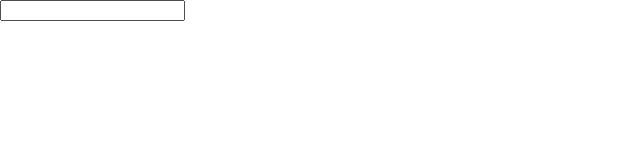
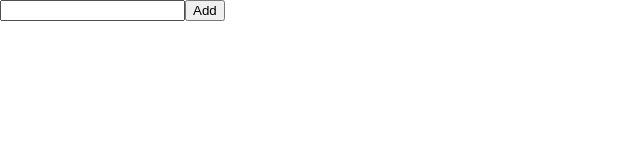
Before and after one commit to k2works/etude_for_type_script_react, a React (Create React App) app: page / in a window 1280 px wide. Shown: the top 160 px of the page, without its empty margins (0-640 px from the left). Built offline with nearby package versions, Linux system fonts and the light colour scheme.

Commit message:
React TDD
テスト 6： InputAreaをポピュレートする

```diff
--- a/src/components/beerlist/InputArea.tsx
+++ b/src/components/beerlist/InputArea.tsx
@@ -6,6 +6,11 @@ interface IInputAreaProps {
 
 export class InputArea extends React.Component<IInputAreaProps, object> {
     public render() {
-        return <input/>
+        return (
+            <div>
+                <input/>
+                <button>Add</button>
+            </div>
+        );
     }
 }
```
Also changed, not shown: 1 other file (tests, documents, lock files or other folders).
